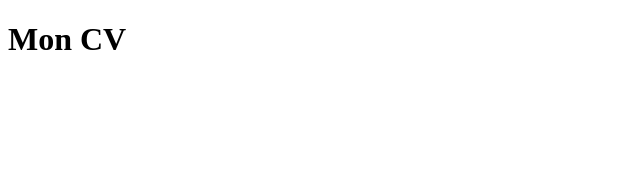
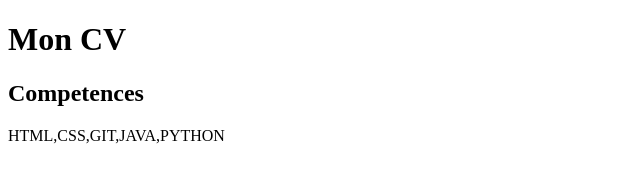
Before and after one commit to mahamath552-coder/mon-cv, a plain HTML site: page index.html in a window 1280 px wide. Shown: the whole page, without its empty margins (0-640 px from the left). Drawn offline with Linux system fonts and the light colour scheme.

Commit message:
mise en place de section competences

```diff
--- a/index.html
+++ b/index.html
@@ -9,5 +9,7 @@
 
     <body>
         <h1>Mon CV</h1>
+        <h2>Competences</h2>
+        <p>HTML,CSS,GIT,JAVA,PYTHON</p>
     </body>
 </html>
```
